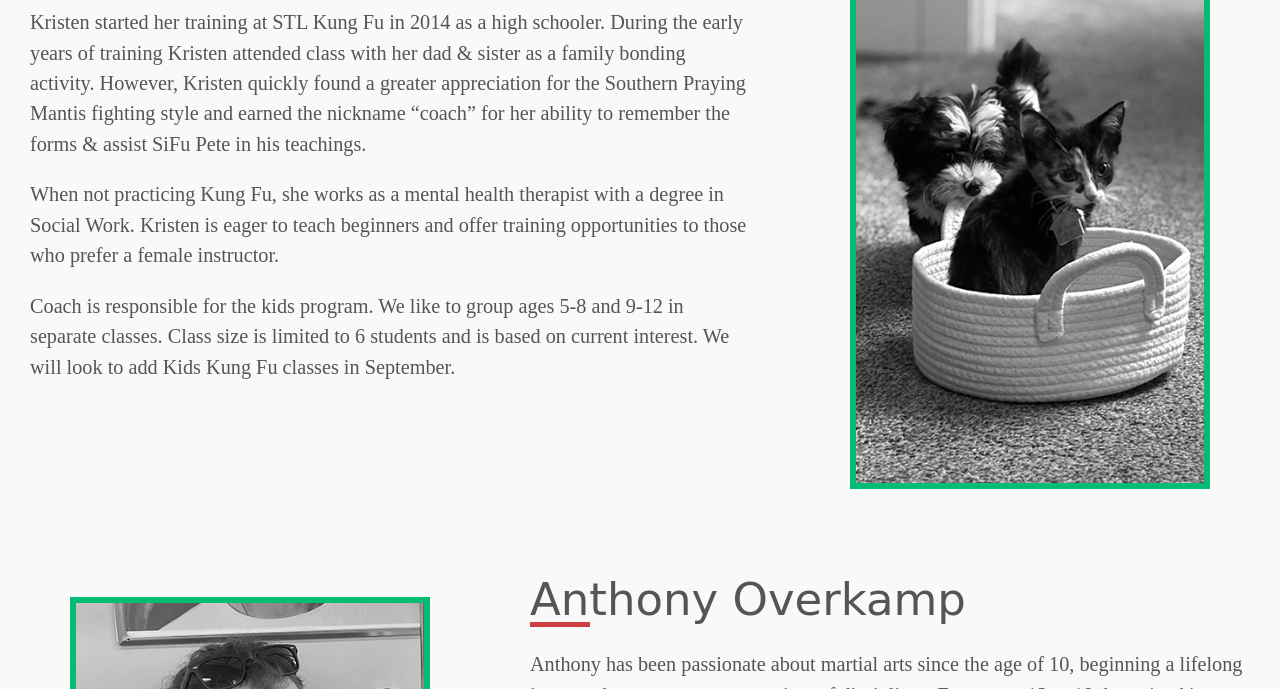
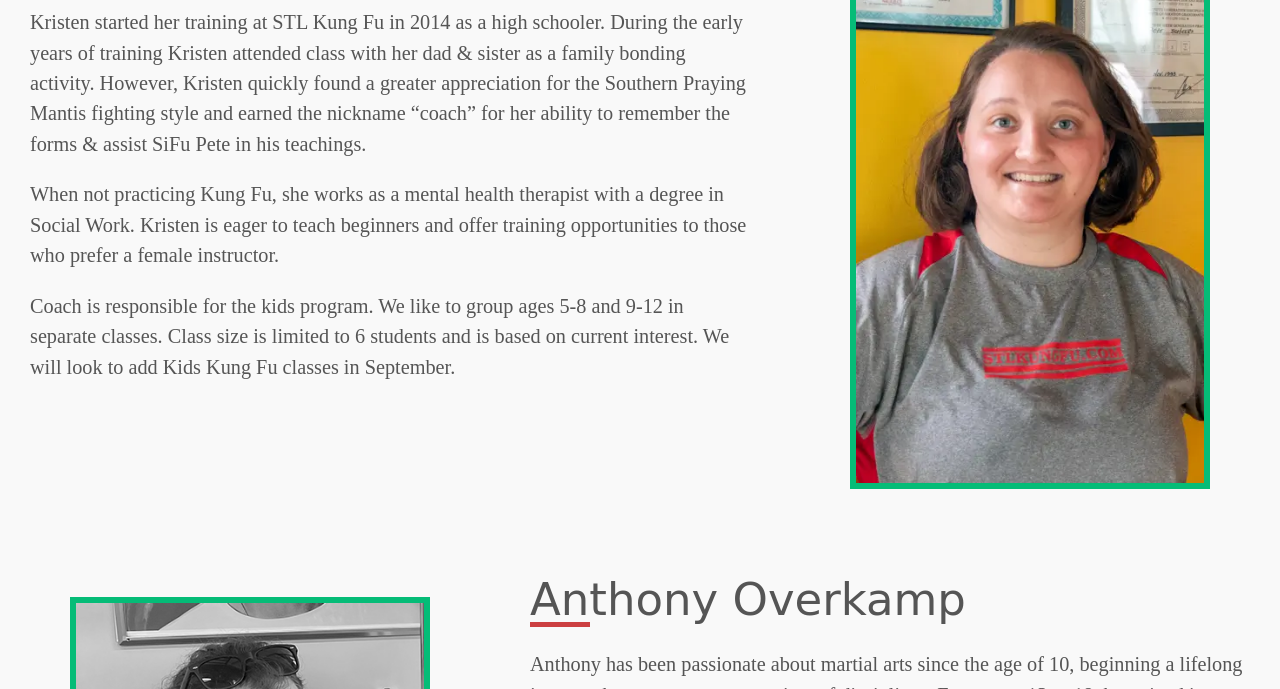
Before and after one commit to aoverkamp/stlkungfu, an Eleventy site: page src/about/instructors.html in a window 1280 px wide. Shown: the part 715-1404 px from the top of the page. Built offline with nearby package versions, Linux system fonts and the light colour scheme; Eleventy itself is replaced by a stand-in of ours; files that its build step writes are made by us from their sources; a web font is replaced by a local one.

Commit message:
updated kristen headshot photo

```diff
--- a/src/about/instructors.html
+++ b/src/about/instructors.html
@@ -12,7 +12,7 @@ bannerAlt: "STL Kung Fu School of Southern Praying Mantis"
     <div class="content-container">
         <div class="content--image order-2">
             <figure>
-                <img src="/assets/images/kw-profile-shot.webp" alt="Kristen Ward, instructor" >
+                <img src="/assets/images/kh-profile-shot.webp" alt="Kristen Hood, instructor" >
                 <figcaption>
 
                 </figcaption>
```
Also changed, not shown: src/assets/images/kh-profile-shot.webp (added).
